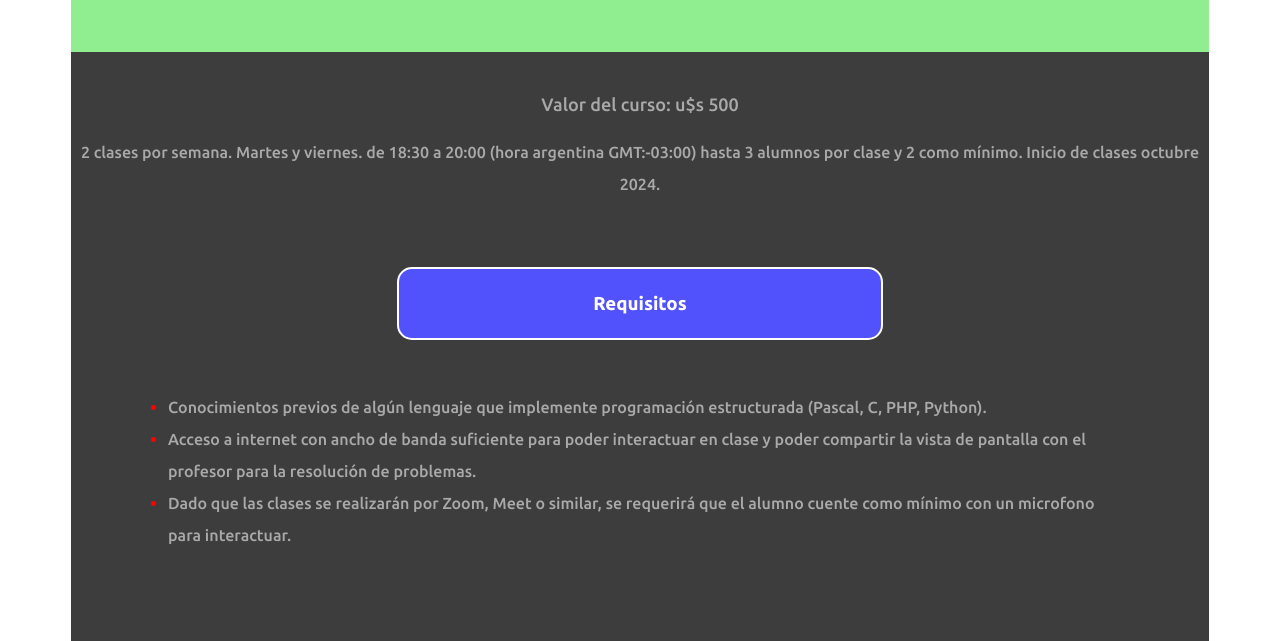
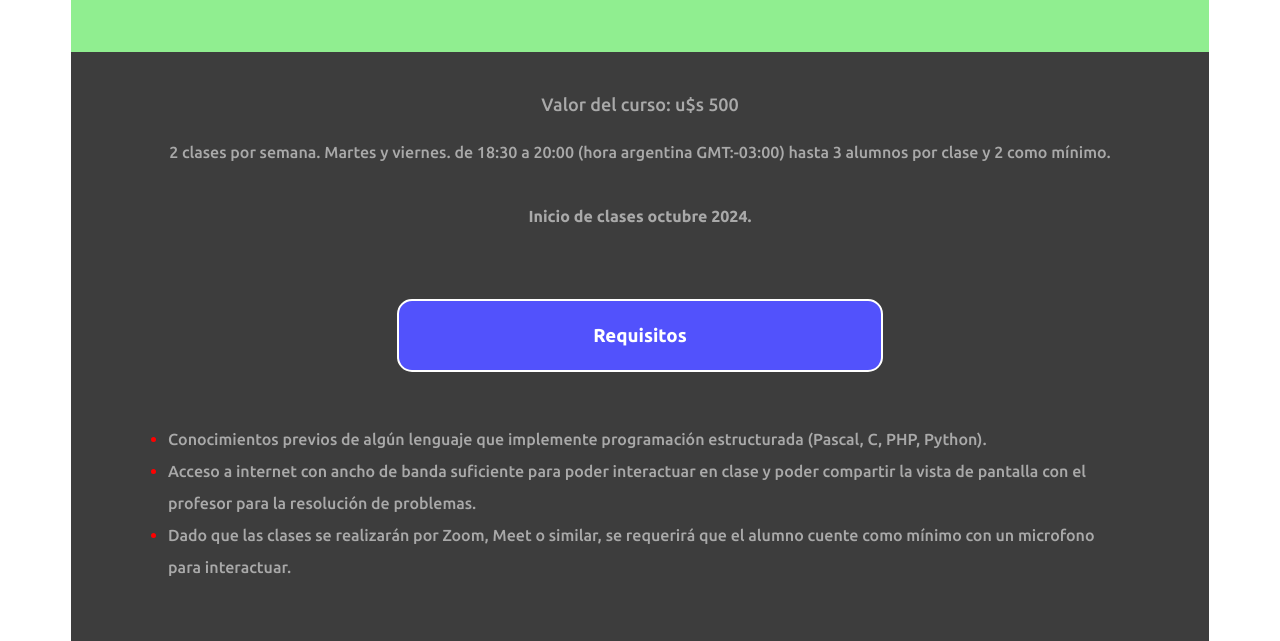
Before and after one commit to COBOL4ALL/COBOL4ALL, a plain HTML site: page index.html in a window 1280 px wide. Shown: the part 1420-2061 px from the top of the page. Drawn offline with Linux system fonts and the light colour scheme.

Commit message:
2024-08-19 002

```diff
--- a/index.html
+++ b/index.html
@@ -77,7 +77,8 @@
             </div>
             <div id="horario">
                 2 clases por semana. Martes y viernes. de 18:30 a 20:00 (hora argentina GMT:-03:00)
-                hasta 3 alumnos por clase y 2 como mínimo. Inicio de clases octubre 2024.
+                hasta 3 alumnos por clase y 2 como mínimo.<br><br>
+                <strong> Inicio de clases octubre 2024.</strong>
             </div>
             <h3>Requisitos</h3>
             <div id="requisitos">
```
